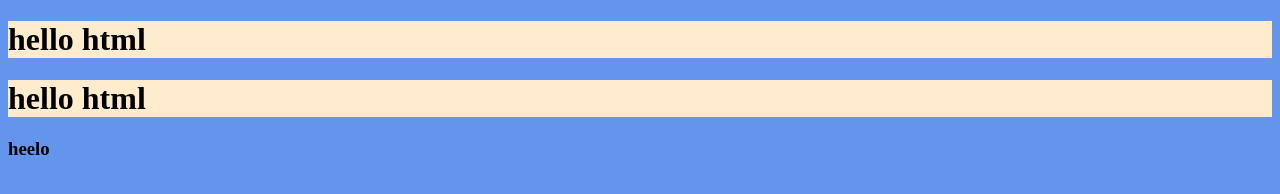
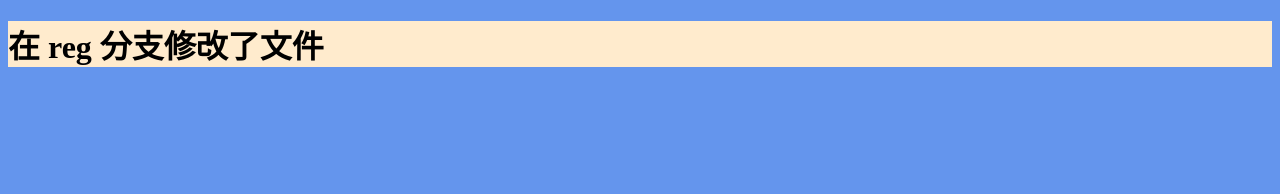
Before and after one commit to 18090581432/project_02, a plain HTML site: page index.html in a window 1280 px wide. Drawn offline with Linux system fonts and the light colour scheme.

Commit message:
”修改“

```diff
--- a/index.html
+++ b/index.html
@@ -4,12 +4,10 @@
     <meta charset="UTF-8" />
     <meta http-equiv="X-UA-Compatible" content="IE=edge" />
     <meta name="viewport" content="width=device-width, initial-scale=1.0" />
-    <link rel="stylesheet" href="./index.css">
+    <link rel="stylesheet" href="./index.css" />
     <title>Document</title>
   </head>
   <body>
-    <h1>hello html</h1>
-    <h1>hello html</h1>
-    <h3>heelo</h3>
+    <h1>在 reg 分支修改了文件</h1>
   </body>
 </html>
```
Also changed, not shown: css/style.css (deleted), hello.txt (deleted).
